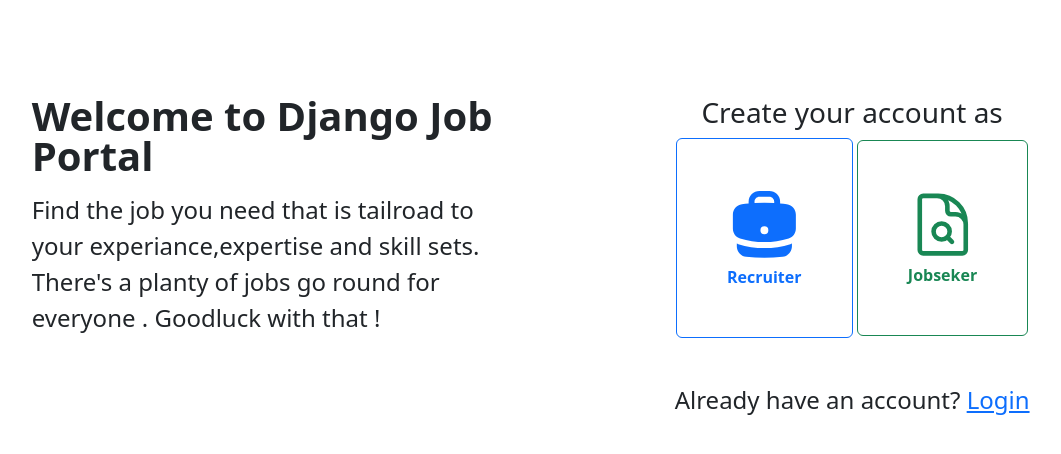
After one commit to mlokman286/JobWebApp-with-django, a Django app: page /accounts/register/ in a window 1280 px wide. The commit adds this page. Shown: the top 454 px of the page, without its empty margins (99-1160 px from the left). Run offline with Django 5.2, Linux system fonts and the light colour scheme; some libraries are stand-ins or nearby versions.

Commit message:
did some changes

```diff
--- /dev/null
+++ b/templates/users/register.html
@@ -0,0 +1,22 @@
+{% extends "users/base.html" %}
+{% load widget_tweaks %}
+{% block content %}
+<div class="col-md-10 mx-auto col-lg-5">
+    <h3 class='text-center'> Create your account as </h3>
+    {% include "messages.html" %}
+    <div class='text-center'>
+        <a href="{% url "register_recruiter" %}" class="btn btn-outline-primary fw-bolder p-5">
+            <svg xmlns="http://www.w3.org/2000/svg" viewBox="0 0 20 20" fill="currentColor" class="w-5 h-5">
+                <path fill-rule="evenodd" d="M6 3.75A2.75 2.75 0 0 1 8.75 1h2.5A2.75 2.75 0 0 1 14 3.75v.443c.572.055 1.14.122 1.706.2C17.053 4.582 18 5.75 18 7.07v3.469c0 1.126-.694 2.191-1.83 2.54-1.952.599-4.024.921-6.17.921s-4.219-.322-6.17-.921C2.694 12.73 2 11.665 2 10.539V7.07c0-1.321.947-2.489 2.294-2.676A41.047 41.047 0 0 1 6 4.193V3.75Zm6.5 0v.325a41.622 41.622 0 0 0-5 0V3.75c0-.69.56-1.25 1.25-1.25h2.5c.69 0 1.25.56 1.25 1.25ZM10 10a1 1 0 0 0-1 1v.01a1 1 0 0 0 1 1h.01a1 1 0 0 0 1-1V11a1 1 0 0 0-1-1H10Z" clip-rule="evenodd" />
+                <path d="M3 15.055v-.684c.126.053.255.1.39.142 2.092.642 4.313.987 6.61.987 2.297 0 4.518-.345 6.61-.987.135-.041.264-.089.39-.142v.684c0 1.347-.985 2.53-2.363 2.686a41.454 41.454 0 0 1-9.274 0C3.985 17.585 3 16.402 3 15.055Z" />
+              </svg>
+            Recruiter</a>
+        <a href="{% url "register_applicant" %}" class="btn btn-outline-success fw-bolder p-5">
+            <svg xmlns="http://www.w3.org/2000/svg" fill="none" viewBox="0 0 24 24" stroke-width="1.5" stroke="currentColor" class="w-6 h-6">
+                <path stroke-linecap="round" stroke-linejoin="round" d="M19.5 14.25v-2.625a3.375 3.375 0 0 0-3.375-3.375h-1.5A1.125 1.125 0 0 1 13.5 7.125v-1.5a3.375 3.375 0 0 0-3.375-3.375H8.25m5.231 13.481L15 17.25m-4.5-15H5.625c-.621 0-1.125.504-1.125 1.125v16.5c0 .621.504 1.125 1.125 1.125h12.75c.621 0 1.125-.504 1.125-1.125V11.25a9 9 0 0 0-9-9Zm3.75 11.625a2.625 2.625 0 1 1-5.25 0 2.625 2.625 0 0 1 5.25 0Z" />
+              </svg>
+            Jobseker</a>
+            <h4 class='mt-5'>Already have an account? <a href="{% url "login" %}">Login</a></h>
+    </div>
+</div>
+{% endblock content %}
--- a/users/urls.py
+++ b/users/urls.py
@@ -4,6 +4,7 @@ from users import views
 
 
 urlpatterns = [
+    path('register/',views.register,name='register'),
     path('register_recruiter/',views.register_recruiter,name='register_recruiter'),
     path('register_applicant/',views.register_applicant,name='register_applicant'),
     path('login/',views.login_user,name='login'),
--- a/users/views.py
+++ b/users/views.py
@@ -8,6 +8,9 @@ from .models import User
 from resume.models import Resume
 
 #Register application only
+def register(request):
+    return render(request,'users/register.html')
+
 def register_applicant(request):
     if request.method == 'POST':
         form = RegisterUserForm(request.POST)
```
Also changed, not shown: templates/users/login.html (+3 -4 lines), db.sqlite3.
